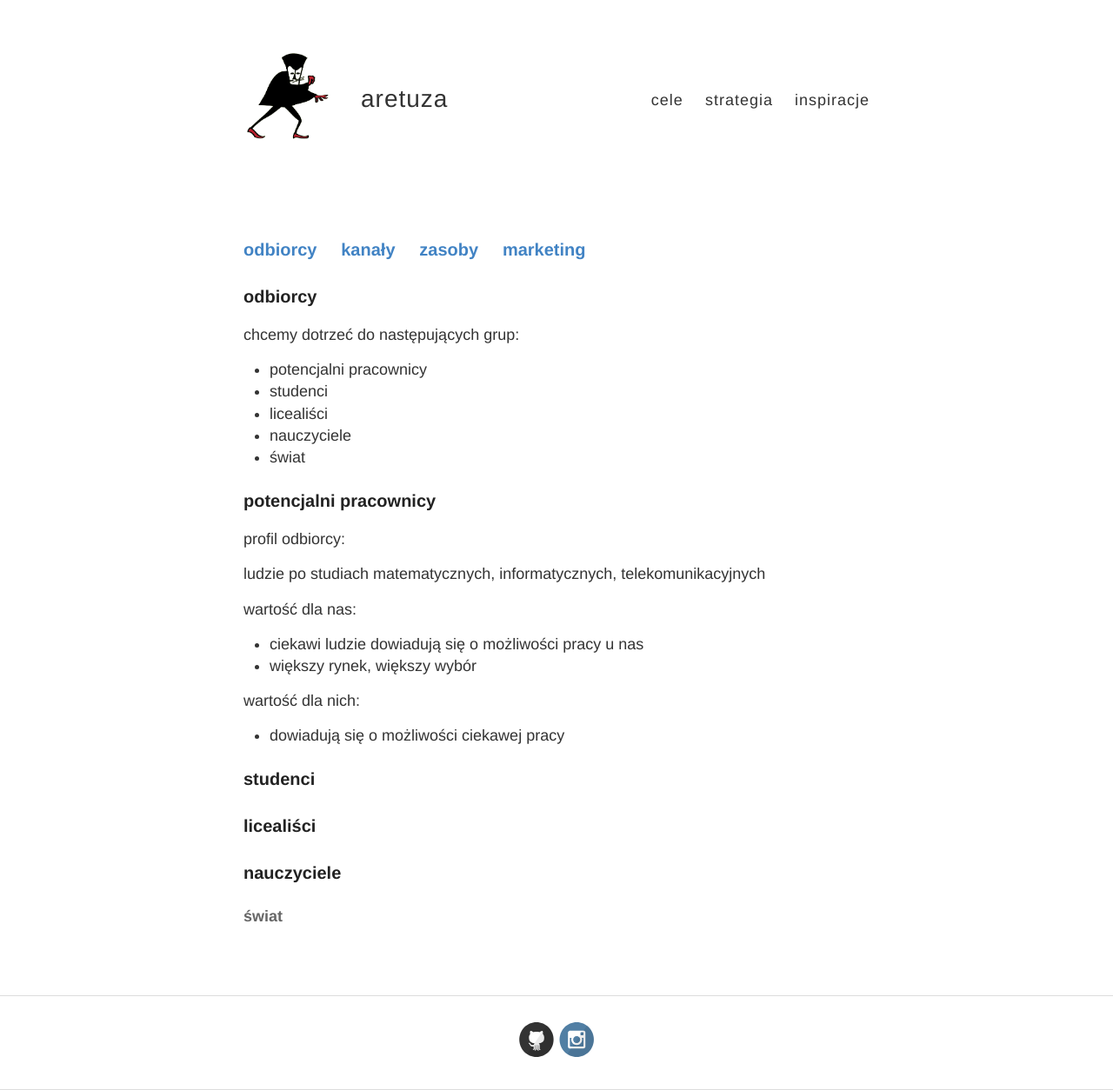
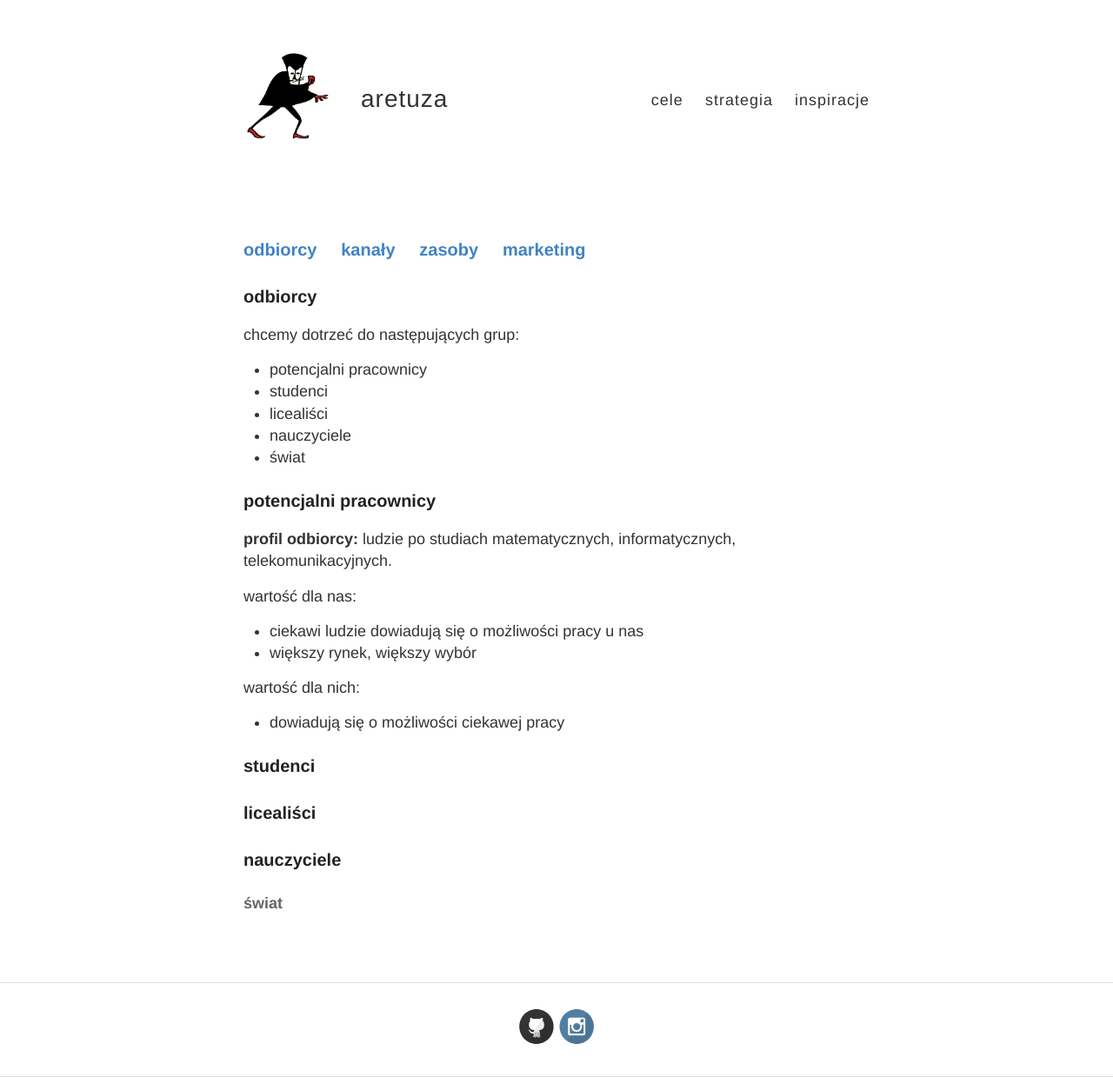
Before and after one commit to crypto-aretuza/crypto-aretuza.github.io, a Jekyll site: the page built from odbiorcy.md, in a window 1280 px wide. Shown: the whole page at 87% size. Built offline with Jekyll 4.4.1, drawn with Linux system fonts in a browser that asks for light colours.

Commit message:
cleaning

```diff
--- a/odbiorcy.md
+++ b/odbiorcy.md
@@ -26,9 +26,7 @@ chcemy dotrzeć do następujących grup:
 
 ### potencjalni pracownicy
 
-profil odbiorcy:
-
-ludzie po studiach matematycznych, informatycznych, telekomunikacyjnych
+**profil odbiorcy:** ludzie po studiach matematycznych, informatycznych, telekomunikacyjnych.
 
 wartość dla nas:
 <ul>
```
